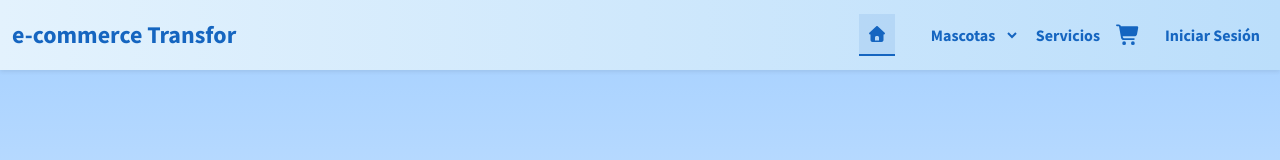
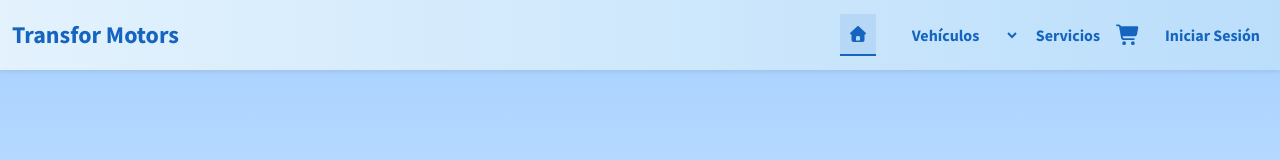
Before and after one commit to TiagoLab/Eccomerce-React-JS-2025, a React (Vite) app: page / in a window 1280 px wide. Shown: the top 160 px of the page. Built offline with nearby package versions, Linux system fonts and the light colour scheme; no server answers.

Commit message:
Update Navbar.jsx

```diff
--- a/src/components/Navbar.jsx
+++ b/src/components/Navbar.jsx
@@ -4,7 +4,6 @@ import { faHome, faShoppingCart } from "@fortawesome/free-solid-svg-icons"
 import "../index.css"
 import { useAuthContext } from "../context/AuthContext"
 import { useCartContext } from "../context/CartContext"
-
 
 function Navbar() {
   const navigate = useNavigate()
@@ -13,8 +12,8 @@ function Navbar() {
   const { cart } = useCartContext()
 
   let selectValue = ""
-  if (location.pathname === "/gatos") selectValue = "gatos"
-  else if (location.pathname === "/perros") selectValue = "perros"
+  if (location.pathname === "/autos") selectValue = "autos"
+  else if (location.pathname === "/camionetas") selectValue = "camionetas"
   else selectValue = ""
 
   const totalProductos = cart.reduce((total, item) => total + item.quantity, 0)
@@ -22,11 +21,11 @@ function Navbar() {
   const handleSelectChange = (e) => {
     const value = e.target.value
     switch (value) {
-      case "gatos":
-        navigate("/gatos")
+      case "autos":
+        navigate("/autos")
         break
-      case "perros":
-        navigate("/perros")
+      case "camionetas":
+        navigate("/camionetas")
         break
       default:
         navigate("/")
@@ -46,8 +45,9 @@ function Navbar() {
           to="/"
           style={{ color: "#1565c0" }}
         >
-          e-commerce Transfor
+          Transfor Motors
         </Link>
+
         <button
           className="navbar-toggler text-primary rounded"
           type="button"
@@ -59,31 +59,49 @@ function Navbar() {
         >
           <span className="navbar-toggler-icon"></span>
         </button>
+
         <div className="collapse navbar-collapse" id="navbarColor01">
           <ul className="navbar-nav ms-auto fs-6 align-items-center">
+
+            {/* Inicio */}
             <li className="nav-item">
-              <Link className={`nav-link nav-link-azul ${location.pathname === '/' ? 'active' : ''}`}
-                to="/">
+              <Link
+                className={`nav-link nav-link-azul ${location.pathname === '/' ? 'active' : ''}`}
+                to="/"
+              >
                 <FontAwesomeIcon icon={faHome} />
               </Link>
             </li>
+
+            {/* Selector de vehículos */}
             <li className="nav-item d-flex align-items-center ms-3">
-              <div className={`nav-link nav-link-azul ${location.pathname === '/gatos' || location.pathname === '/perros' ? 'active' : ''}`}>
+              <div
+                className={`nav-link nav-link-azul ${
+                  location.pathname === '/autos' || location.pathname === '/camionetas'
+                    ? 'active'
+                    : ''
+                }`}
+              >
                 <select
                   className="nav-link nav-link-azul fw-semibold border-0 fs-6 bg-transparent"
                   onChange={handleSelectChange}
                   value={selectValue}
                   style={{
                     color: "#1565c0",
-                    fontWeight: location.pathname === '/gatos' || location.pathname === '/perros' ? 'bold' : 'normal'
+                    fontWeight:
+                      location.pathname === '/autos' || location.pathname === '/camionetas'
+                        ? 'bold'
+                        : 'normal'
                   }}
                 >
-                  <option value="">Mascotas</option>
-                  <option value="gatos">Gatos</option>
-                  <option value="perros">Perros</option>
+                  <option value="">Vehículos</option>
+                  <option value="autos">Autos</option>
+                  <option value="camionetas">Camionetas</option>
                 </select>
               </div>
             </li>
+
+            {/* Servicios */}
             <li className="nav-item fs-6">
               <Link
                 className={`nav-link nav-link-azul ${location.pathname === '/servicios' ? 'active' : ''}`}
@@ -92,15 +110,27 @@ function Navbar() {
                 Servicios
               </Link>
             </li>
+
+            {/* Admin: agregar vehículo */}
             {usuario?.nombre === "admin" && (
               <li>
-                <Link className={`nav-link ms-2 nav-link-azul ${location.pathname === '/formulario-gatos' ? 'active' : ''}`}
-                to="/formulario-gatos">Agregar Mascota</Link>
+                <Link
+                  className={`nav-link ms-2 nav-link-azul ${
+                    location.pathname === '/formulario-autos' ? 'active' : ''
+                  }`}
+                  to="/formulario-autos"
+                >
+                  Agregar Vehículo
+                </Link>
               </li>
             )}
+
+            {/* Carrito + Usuario */}
             <li className="nav-item d-flex align-items-center">
               <Link
-                className={`nav-link position-relative nav-link-azul ${location.pathname === '/carrito' ? 'active' : ''}`}
+                className={`nav-link position-relative nav-link-azul ${
+                  location.pathname === '/carrito' ? 'active' : ''
+                }`}
                 to="/carrito"
               >
                 <FontAwesomeIcon icon={faShoppingCart} size="lg" />
@@ -113,17 +143,24 @@ function Navbar() {
                   </span>
                 )}
               </Link>
+
               {isAuthenticated ? (
                 <>
                   <span className="ms-2 nav-link-azul">
                     Hola {usuario.nombre}!
                   </span>
+
                   {usuario.nombre === "admin" && (
-                    <Link className={`nav-link position-relative ms-2 nav-link-azul ${location.pathname === '/dashboard' ? 'active' : ''}`}
-                      to="/dashboard">
+                    <Link
+                      className={`nav-link position-relative ms-2 nav-link-azul ${
+                        location.pathname === '/dashboard' ? 'active' : ''
+                      }`}
+                      to="/dashboard"
+                    >
                       Dashboard
                     </Link>
                   )}
+
                   <button
                     onClick={cerrarSesion}
                     className="btn btn-link nav-link-azul ms-2 p-0 fw-semibold"
@@ -133,11 +170,17 @@ function Navbar() {
                   </button>
                 </>
               ) : (
-                <Link className={`nav-link nav-link-azul ms-2 ${location.pathname === '/iniciar-sesion' ? 'active' : ''}`} to="/iniciar-sesion">
+                <Link
+                  className={`nav-link nav-link-azul ms-2 ${
+                    location.pathname === '/iniciar-sesion' ? 'active' : ''
+                  }`}
+                  to="/iniciar-sesion"
+                >
                   Iniciar Sesión
                 </Link>
               )}
             </li>
+
           </ul>
         </div>
       </div>
```
